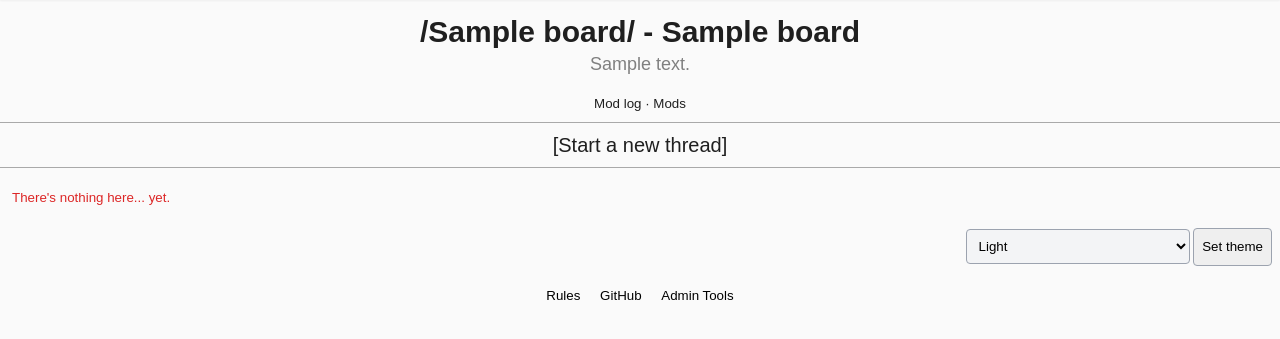
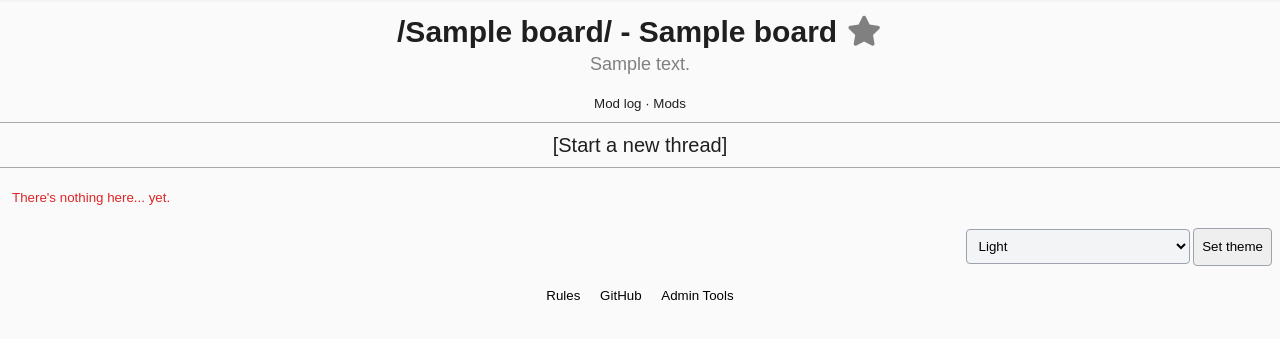
Before and after one commit to IThinkImOKAY/site, a Flask app: template templates/board.html in a window 1280 px wide. Shown: the part 52-391 px from the top of the page. Run offline with Flask 2, Linux system fonts and the light colour scheme; the template is opened without the code that fills it: most values are stand-ins (such as "Sample title", 1, 10 or a date in 2020).

Commit message:
favorites

```diff
--- a/templates/board.html
+++ b/templates/board.html
@@ -1,7 +1,8 @@
 {% extends "layouts/index.html" %}
 {% block title %}/{{ board.name }}/: {{ board.title }}{% endblock %}
 {% block body %}
-<h1 class="text-center font-bold text-3xl pt-4">/{{ board.name }}/ - {{ board.title }}</h1>
+{% set favs = 'favorites'|session([]) %}
+<h1 class="text-center font-bold text-3xl pt-4">/{{ board.name }}/ - {{ board.title }} <i id="toggle-fav" class="fas fa-star fa-fw cursor-pointer {% if board._favorite %}text-yellow-500{% else %}text-muted{% endif %}" onclick="toggleFavorite('{{ board.name }}')"></i></h1>
 <p class="text-center text-muted text-lg pb-4">{{ board.description }}</p>
 <p class="text-center"><a href="#">Mod log</a> · <a href="#">Mods</a></p>
 <div class="my-2">
```
